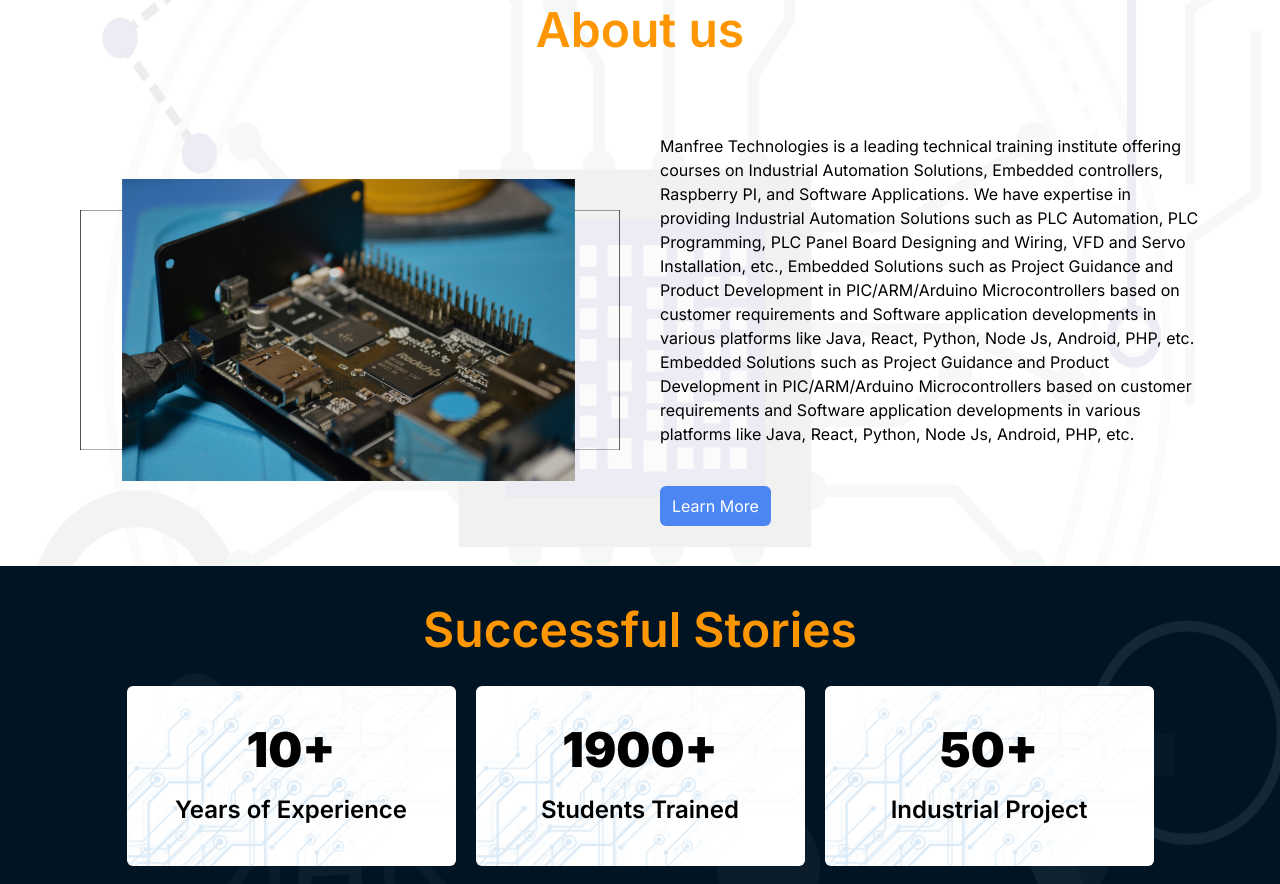
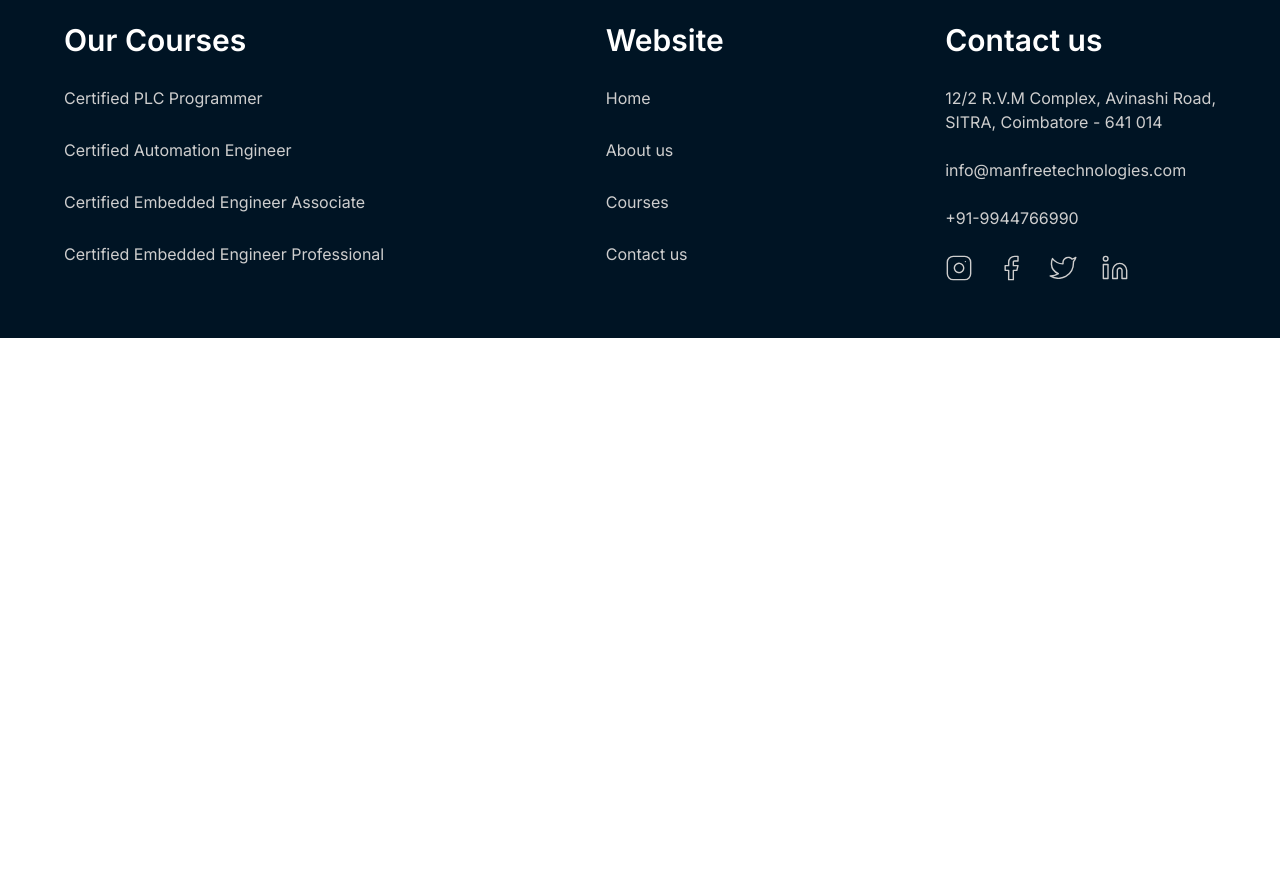
Before and after one commit to boobalan-fz/manfree, a Next.js app: page / in a window 1280 px wide. Shown: the part 640-1524 px from the top of the page. After the commit the page ends 978 px from the top, so only its background shows below. Built offline with nearby package versions, Linux system fonts and the light colour scheme.

Commit message:
Latest changes

```diff
--- a/src/app/page.js
+++ b/src/app/page.js
@@ -1,41 +1,9 @@
-import successBg from "@/assets/successStoryBg.png";
-import WhatWeDo from "@/components/homepage/WhatWeDo";
-import AboutUs from "@/components/homepage/AboutUs";
 import HomeBanner from "@/components/homepage/HomeBanner";
-import StatsCard from "@/components/homepage/StatsCard";
-
-const data = [
-  { count: 10, title: "Years of Experience" },
-  { count: 1900, title: "Students Trained" },
-  { count: 50, title: "Industrial Project" },
-  { count: 25, title: "Recruitment Partners" },
-];
 
 export default function Home() {
   return (
     <div>
       <HomeBanner />
-      <div>
-        <AboutUs />
-      </div>
-      <div
-        style={{
-          backgroundImage: `url(${successBg.src})`,
-        }}
-        className="bg-cover bg-center py-10 bg-[#001424]"
-      >
-        <h1 className="text-5xl text-center font-semibold text-[#FE9601]">
-          Successful Stories
-        </h1>
-        <div className="flex md:flex-wrap sm:flex-wrap  gap-5 justify-center mt-8 px-10">
-          {data?.map((item, index) => (
-            <StatsCard count={item.count} title={item.title} key={index} />
-          ))}
-        </div>
-      </div>
-      <div>
-        <WhatWeDo />
-      </div>
     </div>
   );
 }
--- a/src/components/homepage/AboutUs.jsx
+++ /dev/null
@@ -1,53 +0,0 @@
-import Image from "next/image";
-import aboutUs from "@/assets/aboutUsBg.png";
-import aboutUsImg from "@/assets/aboutUsImg.png";
-
-const AboutUs = () => {
-  return (
-    <div
-      style={{
-        backgroundImage: `url(${aboutUs.src})`,
-      }}
-      className="bg-cover bg-center"
-    >
-      <div className="py-10">
-        <h1 className="text-5xl text-center font-semibold text-[#FE9601]">
-          About us
-        </h1>
-        <div className="grid sm:grid-cols-2 grid-cols-1 md:grid-cols-1 lg:grid-cols-2 items-center sm:pt-20 sm:px-20 pt-10 px-10 gap-10">
-          <Image
-            src={aboutUsImg}
-            alt="img"
-            className="hidden sm:block md:hidden lg:block"
-            width={700}
-            height={700}
-          />
-          <div className="flex flex-col gap-10 items-start">
-            <p className="text-base ">
-              Manfree Technologies is a leading technical training institute
-              offering courses on Industrial Automation Solutions, Embedded
-              controllers, Raspberry PI, and Software Applications. We have
-              expertise in providing Industrial Automation Solutions such as PLC
-              Automation, PLC Programming, PLC Panel Board Designing and Wiring,
-              VFD and Servo Installation, etc., Embedded Solutions such as
-              Project Guidance and Product Development in PIC/ARM/Arduino
-              Microcontrollers based on customer requirements and Software
-              application developments in various platforms like Java, React,
-              Python, Node Js, Android, PHP, etc. <br />
-              Embedded Solutions such as Project Guidance and Product
-              Development in PIC/ARM/Arduino Microcontrollers based on customer
-              requirements and Software application developments in various
-              platforms like Java, React, Python, Node Js, Android, PHP, etc.
-            </p>
-
-            <button className="px-3 py-2 bg-[#4B86F3] rounded-md text-white">
-              Learn More
-            </button>
-          </div>
-        </div>
-      </div>
-    </div>
-  );
-};
-
-export default AboutUs;
--- a/src/components/homepage/StatsCard.jsx
+++ /dev/null
@@ -1,17 +0,0 @@
-import cardBg from "@/assets/statCardBg.png";
-
-const StatsCard = ({ count, title }) => {
-  return (
-    <div
-      style={{
-        backgroundImage: `url(${cardBg.src})`,
-      }}
-      className="bg-cover bg-center p-10 bg-white flex justify-center items-center gap-5 flex-col rounded-md w-[329px] "
-    >
-      <h1 className="font-black text-5xl">{count}+</h1>
-      <h1 className="text-2xl font-semibold">{title}</h1>
-    </div>
-  );
-};
-
-export default StatsCard;
--- a/src/components/homepage/WhatWeDo.jsx
+++ /dev/null
@@ -1,117 +0,0 @@
-import WhatWeDoFiller from "@/components/homepage/WhatWeDoFiller";
-import WhatWeOne from "@/assets/WhatWeDoOne.png";
-import WhatWeBg from "@/assets/WhatWeDoBg.png";
-import WhatWeTwo from "@/assets/WhatWeDoTwo.png";
-import WhatWeThree from "@/assets/WhatWeDoThree.png";
-import WhatWeFour from "@/assets/WhatWeDoFour.png";
-
-const WhatWeDo = () => {
-  return (
-    <div
-      style={{
-        backgroundImage: `url(${WhatWeBg.src})`,
-      }}
-      className="py-10 bg-cover bg-center"
-    >
-      <h1 className="text-5xl text-center font-semibold text-[#FE9601]">
-        What We Do
-      </h1>
-      <div className="mt-[80px] flex flex-col gap-[60px]">
-        <WhatWeDoFiller img={WhatWeOne} title="TRAINING">
-          <p className="font-normal text-lg mt-5">
-            In Manfree, we create high quality, affordable, interactive, and
-            accessible learning experience.In Manfree, we create high quality.
-          </p>
-          <ul className="ml-10 list-disc space-y-2 text-lg">
-            <li>
-              In Manfree, we create high quality, affordable, interactive, and
-              accessible learning experience.
-            </li>
-            <li>
-              In Manfree, we create high quality, affordable, interactive, and
-              accessible learning experience.
-            </li>
-            <li>
-              In Manfree, we create high quality, affordable, interactive, and
-              accessible learning experience.
-            </li>
-          </ul>
-          <button className="px-3 py-2 bg-[#4B86F3] rounded-md text-white">
-            View more
-          </button>
-        </WhatWeDoFiller>
-        <WhatWeDoFiller img={WhatWeTwo} title="PLACEMENT" right>
-          <p className="font-normal text-lg mt-5">
-            In Manfree, we create high quality, affordable, interactive, and
-            accessible learning experience.In Manfree, we create high quality.
-          </p>
-          <ul className="ml-10 list-disc space-y-2 text-lg">
-            <li>
-              In Manfree, we create high quality, affordable, interactive, and
-              accessible learning experience.
-            </li>
-            <li>
-              In Manfree, we create high quality, affordable, interactive, and
-              accessible learning experience.
-            </li>
-            <li>
-              In Manfree, we create high quality, affordable, interactive, and
-              accessible learning experience.
-            </li>
-          </ul>
-          <button className="px-3 py-2 bg-[#4B86F3] rounded-md text-white">
-            View more
-          </button>
-        </WhatWeDoFiller>
-        <WhatWeDoFiller img={WhatWeThree} title="R & D SERVICE">
-          <p className="font-normal text-lg mt-5">
-            In Manfree, we create high quality, affordable, interactive, and
-            accessible learning experience.In Manfree, we create high quality.
-          </p>
-          <ul className="ml-10 list-disc space-y-2 text-lg">
-            <li>
-              In Manfree, we create high quality, affordable, interactive, and
-              accessible learning experience.
-            </li>
-            <li>
-              In Manfree, we create high quality, affordable, interactive, and
-              accessible learning experience.
-            </li>
-            <li>
-              In Manfree, we create high quality, affordable, interactive, and
-              accessible learning experience.
-            </li>
-          </ul>
-          <button className="px-3 py-2 bg-[#4B86F3] rounded-md text-white">
-            View more
-          </button>
-        </WhatWeDoFiller>
-        <WhatWeDoFiller img={WhatWeFour} title="PROJECT DEVELOPMENT" right>
-          <p className="font-normal text-lg mt-5">
-            In Manfree, we create high quality, affordable, interactive, and
-            accessible learning experience.In Manfree, we create high quality.
-          </p>
-          <ul className="ml-10 list-disc space-y-2 text-lg">
-            <li>
-              In Manfree, we create high quality, affordable, interactive, and
-              accessible learning experience.
-            </li>
-            <li>
-              In Manfree, we create high quality, affordable, interactive, and
-              accessible learning experience.
-            </li>
-            <li>
-              In Manfree, we create high quality, affordable, interactive, and
-              accessible learning experience.
-            </li>
-          </ul>
-          <button className="px-3 py-2 bg-[#4B86F3] rounded-md text-white">
-            View more
-          </button>
-        </WhatWeDoFiller>
-      </div>
-    </div>
-  );
-};
-
-export default WhatWeDo;
--- a/src/components/homepage/WhatWeDoFiller.jsx
+++ /dev/null
@@ -1,24 +0,0 @@
-import Image from "next/image";
-
-const WhatWeDoFiller = ({ img, title, children, right = false }) => {
-  return (
-    <div className="grid sm:grid-cols-1 md:grid-cols-1 lg:grid-cols-2 gap-10 px-14">
-      {!right && (
-        <div className="order-1 lg:order-none">
-          <Image src={img} alt="one" className="h-full" />
-        </div>
-      )}
-      <div className="order-2 lg:order-none">
-        <h1 className="text-4xl font-semibold tracking-tight">{title}</h1>
-        <div className="flex flex-col items-start gap-4">{children}</div>
-      </div>
-      {right && (
-        <div className="order-1 lg:order-none">
-          <Image src={img} alt="one" className="h-full" />
-        </div>
-      )}
-    </div>
-  );
-};
-
-export default WhatWeDoFiller;
```
